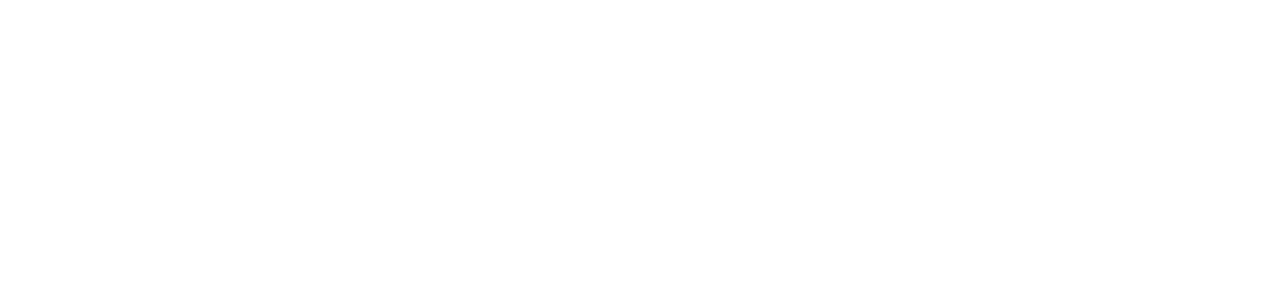
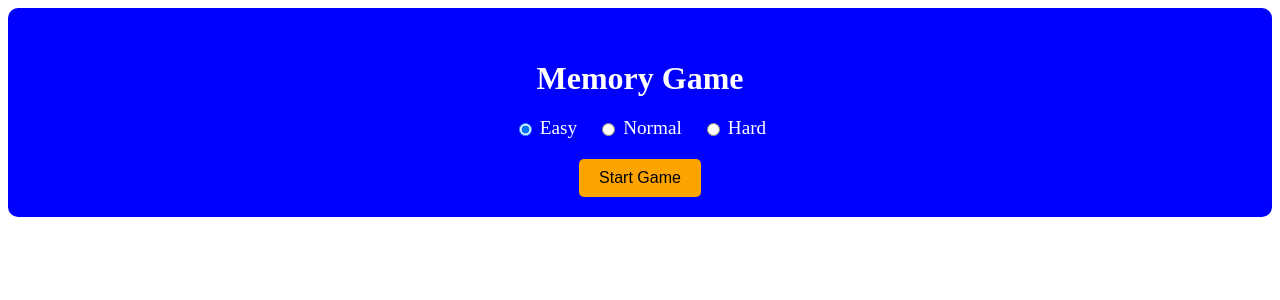
Before and after one commit to acciojob/memory-game-Kalyan3081, a React app: page / in a window 1280 px wide. Shown: the top 300 px of the page. Built offline with nearby package versions, Linux system fonts and the light colour scheme.

Commit message:
Update App.js

```diff
--- a/src/components/App.js
+++ b/src/components/App.js
@@ -1,11 +1,13 @@
 
 import React from "react";
-import './../styles/App.css';
+import MemoryGame from './memoryGame'
 
 const App = () => {
   return (
     <div>
         {/* Do not remove the main div */}
+
+      <MemoryGame />
     </div>
   )
 }
```
